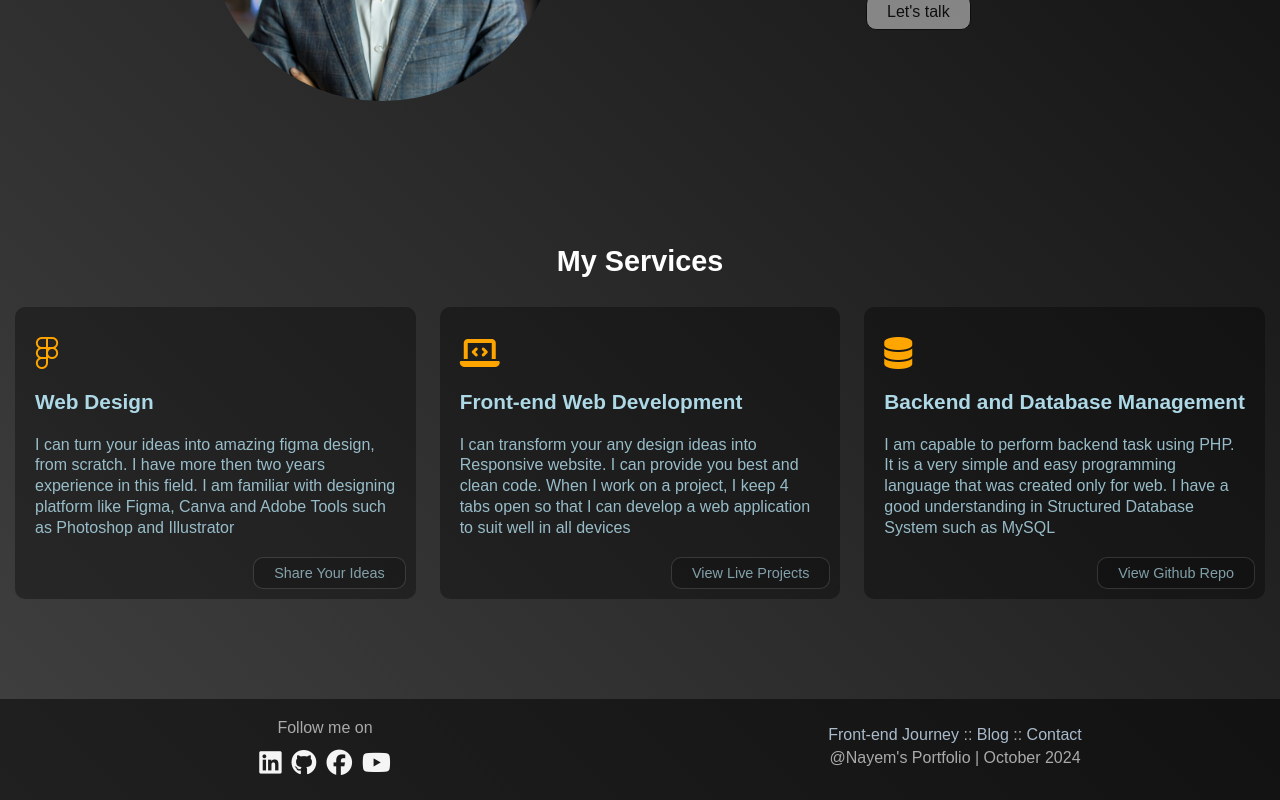
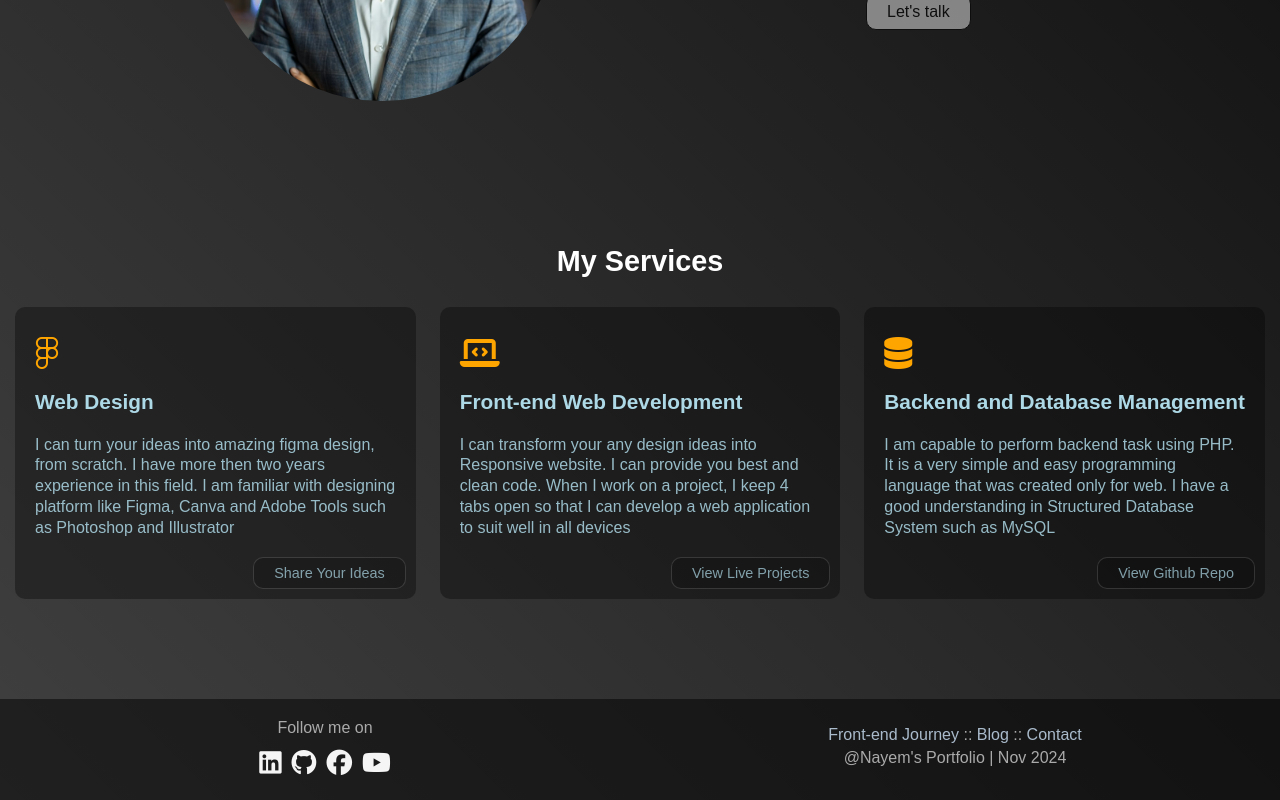
Before and after one commit to nayem-ahmedz/nayem-ahmed, a React (Create React App) app: page / in a window 1280 px wide. Shown: the part 400-1200 px from the top of the page. Built offline with nearby package versions, Linux system fonts and the light colour scheme.

Commit message:
Added redirect to fix pages/link navigation

```diff
--- a/src/comps/Footer.js
+++ b/src/comps/Footer.js
@@ -16,7 +16,7 @@ function Footer(){
                     <p>
                         <a href="https://wev-dev.netlify.app/" title="Check out my Practice Tasks" target="_blank" rel="noopener noreferrer">Front-end Journey</a> :: <Link to="/pages/blog">Blog</Link> :: <Link to="/pages/contact">Contact</Link>
                     </p>
-                    <p>@Nayem's Portfolio | <span id="footer-date-update">October 2024</span></p>
+                    <p>@Nayem's Portfolio | <span id="footer-date-update">Nov 2024</span></p>
                 </div>
             </div>
         </footer>
```
Also changed, not shown: 2 other files (tests, documents, lock files or other folders).
